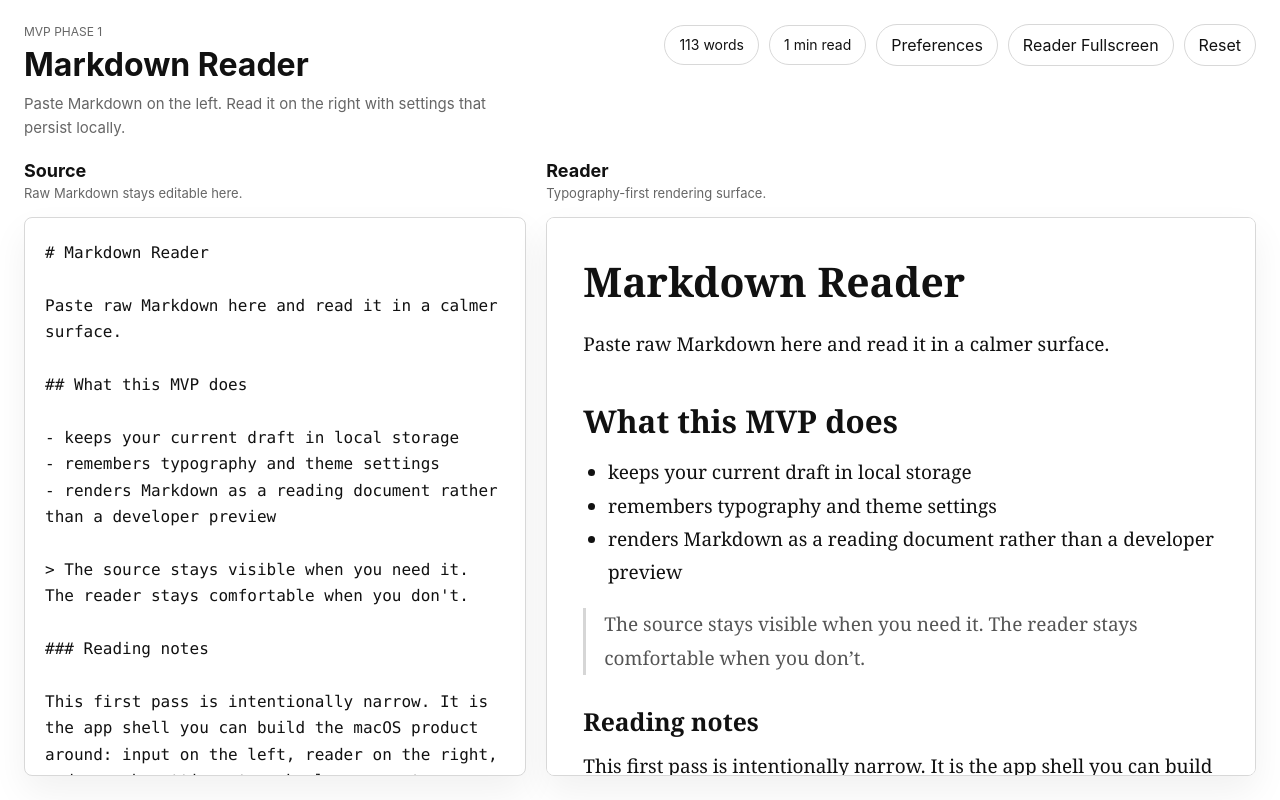
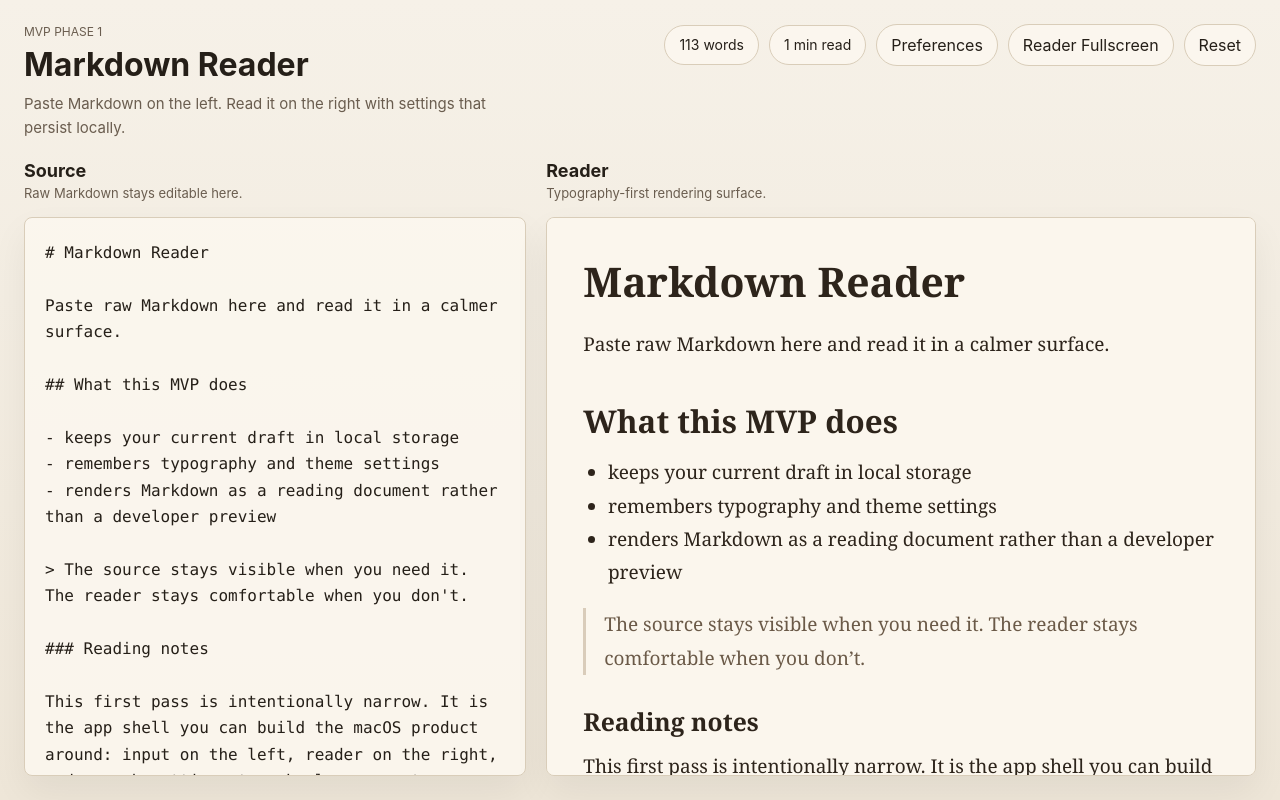
Before and after one commit to yfzhou0904/markdown-reader, a React (Vite) app: page / in a window 1280 px wide. Built offline with nearby package versions, Linux system fonts and the light colour scheme.

Commit message:
Refine reader themes

```diff
--- a/src/App.css
+++ b/src/App.css
@@ -77,16 +77,28 @@ textarea {
   color: var(--panel-text);
 }
 
-.theme-sepia {
-  --app-bg: linear-gradient(180deg, #f1e6d6 0%, #e5d5bf 100%);
-  --panel-bg: rgba(250, 241, 228, 0.84);
-  --panel-border: #cfbea7;
-  --panel-muted: #645547;
-  --panel-text: #241d17;
-  --reader-bg: #f8efdf;
-  --reader-text: #34291f;
-  --reader-muted: #675646;
-  --reader-rule: #c5ab8d;
+.theme-light {
+  --app-bg: #ffffff;
+  --panel-bg: #ffffff;
+  --panel-border: #d8d8d8;
+  --panel-muted: #666666;
+  --panel-text: #111111;
+  --reader-bg: #ffffff;
+  --reader-text: #111111;
+  --reader-muted: #555555;
+  --reader-rule: #d6d6d6;
+}
+
+.theme-paper {
+  --app-bg: linear-gradient(180deg, #f6f1e8 0%, #eee6d8 100%);
+  --panel-bg: rgba(252, 247, 239, 0.88);
+  --panel-border: #d9cdb9;
+  --panel-muted: #6a5d4f;
+  --panel-text: #251f18;
+  --reader-bg: #fbf6ed;
+  --reader-text: #2d241b;
+  --reader-muted: #6b5a48;
+  --reader-rule: #d9ccba;
 }
 
 .theme-dark {
--- a/src/App.tsx
+++ b/src/App.tsx
@@ -4,7 +4,7 @@ import MarkdownIt from "markdown-it";
 import "./App.css";
 
 type FontFamily = "serif" | "sans" | "mono";
-type Theme = "paper" | "dark" | "sepia";
+type Theme = "light" | "paper" | "dark";
 
 type ReaderSettings = {
   fontFamily: FontFamily;
@@ -39,7 +39,7 @@ const preferences = {
   fontFamily: "serif",
   fontSize: 19,
   lineHeight: 1.75,
-  theme: "paper",
+  theme: "light",
 };
 \`\`\`
 `;
@@ -85,9 +85,13 @@ function readStoredSettings(): ReaderSettings {
           ? parsed.lineHeight
           : DEFAULT_SETTINGS.lineHeight,
       theme:
-        parsed.theme === "dark" || parsed.theme === "sepia"
+        parsed.theme === "light" ||
+        parsed.theme === "paper" ||
+        parsed.theme === "dark"
           ? parsed.theme
-          : "paper",
+          : parsed.theme === "sepia"
+            ? "paper"
+            : "light",
     };
   } catch {
     return DEFAULT_SETTINGS;
@@ -327,8 +331,8 @@ function App() {
                     }))
                   }
                 >
+                  <option value="light">Light</option>
                   <option value="paper">Paper</option>
-                  <option value="sepia">Sepia</option>
                   <option value="dark">Dark</option>
                 </select>
               </label>
```
